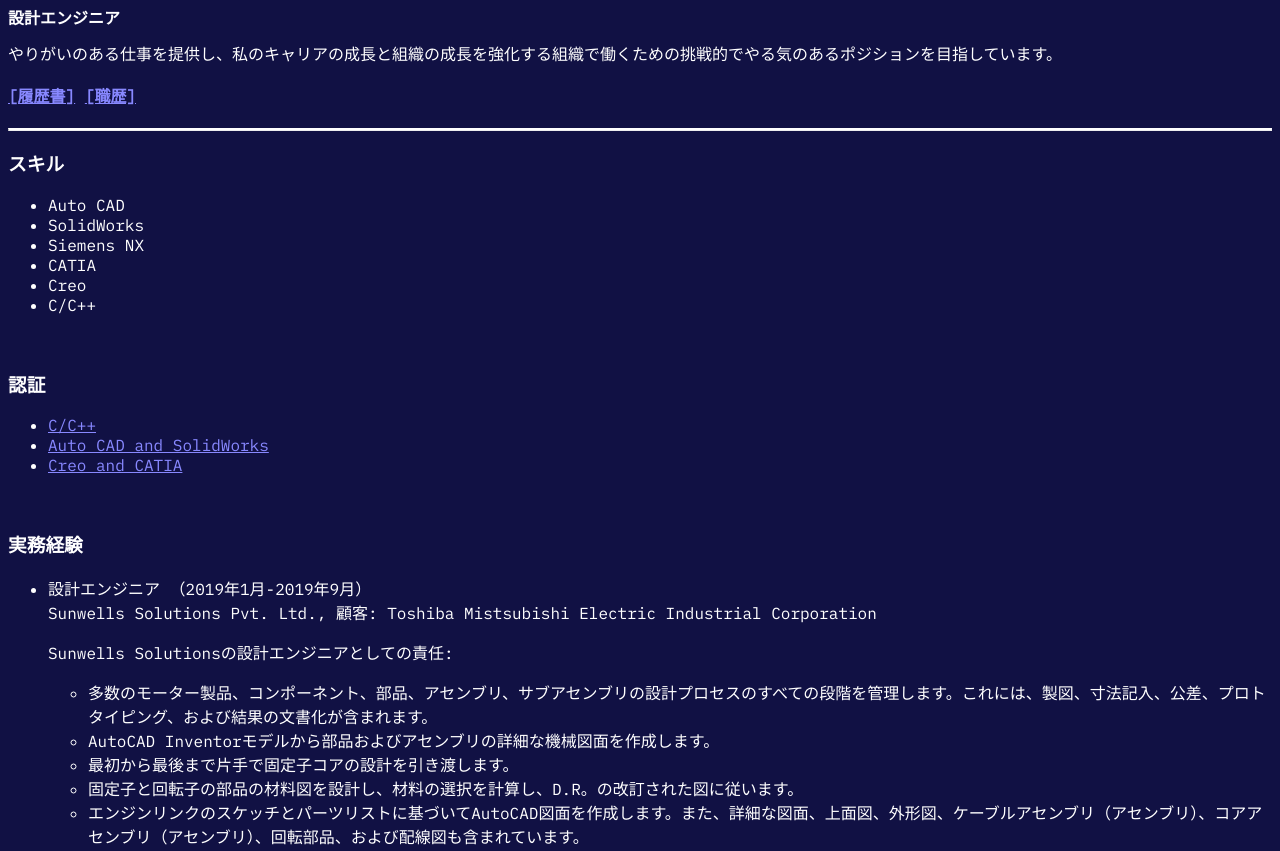
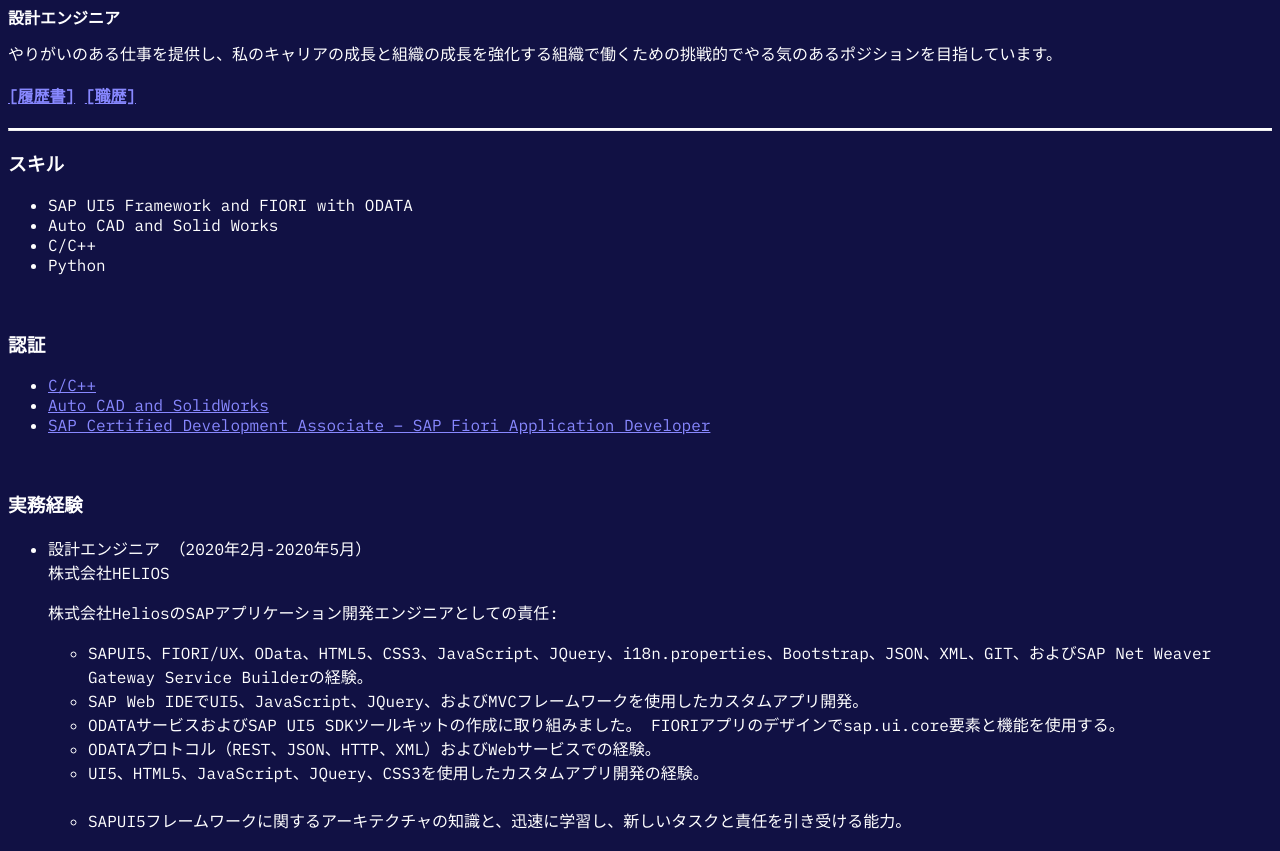
Before and after one commit to VenkateshPonugoti/Portfolio_JP, a plain HTML site: page index.html in a window 1280 px wide. Shown: the part 86-937 px from the top of the page. Drawn offline with Linux system fonts and the light colour scheme.

Commit message:
Update index.html

```diff
--- a/index.html
+++ b/index.html
@@ -19,9 +19,9 @@
 
     <h4>
         <a class="link reduce_height" target="_blank"
-        href="https://drive.google.com/file/d/1Uh2ZkkLaA-6kKtGcOEpn6yAFBBOtunyJ/view?usp=drivesdk">[履歴書]</a>
+        href="https://drive.google.com/drive/u/0/my-drive">[履歴書]</a>
         <a class="link reduce_height" target="_blank"
-        href="https://drive.google.com/file/d/1WFmP3FiB8IQ1_S4SQegCli5zi4e3n51t/view?usp=drivesdk">[職歴]</a>
+        href="https://drive.google.com/drive/u/0/my-drive">[職歴]</a>
     </h4>
 
     <hr class="colored">
@@ -29,12 +29,10 @@
     <div class="section">
         <h3>スキル</h3>
         <ul>
-            <li>Auto CAD</li>
-            <li>SolidWorks</li>
-            <li>Siemens NX</li>
-            <li>CATIA</li>
-            <li>Creo</li>
+            <li>SAP UI5 Framework and FIORI with ODATA</li>
+            <li>Auto CAD and Solid Works</li>
             <li>C/C++</li>
+            <li>Python</li>
         </ul>
         <br>
     </div>
@@ -47,13 +45,27 @@
                 <li><a class="link reduce_height" target="_blank"
                     href="https://drive.google.com/file/d/13f_aRjBlGVlbue8eCcuhUMKL2dZ9zLXN/view?usp=drivesdk">Auto CAD and SolidWorks</a></li>
                 <li><a class="link reduce_height" target="_blank"
-                    href="https://drive.google.com/file/d/1JVYbw7fHp79HcqeecFsgDYogNP43uASa/view?usp=drivesdk">Creo and CATIA</a></li>
+                    href="https://www.youracclaim.com/badges/9157c1d9-5bcc-444f-89b1-626ffa5b6cc3/linked_in">SAP Certified Development Associate – SAP Fiori Application Developer</a></li>
             </ul>
             <br>
         </div>
 
     <div class="section">
         <h3>実務経験</h3>
+                <ul>
+            <li>設計エンジニア （2020年2月-2020年5月）<br /> 株式会社HELIOS</li>
+            <p>株式会社HeliosのSAPアプリケーション開発エンジニアとしての責任:
+                    <ul>
+                            <li>SAPUI5、FIORI/UX、OData、HTML5、CSS3、JavaScript、JQuery、i18n.properties、Bootstrap、JSON、XML、GIT、およびSAP Net Weaver Gateway Service Builderの経験。</li>
+                            <li>SAP Web IDEでUI5、JavaScript、JQuery、およびMVCフレームワークを使用したカスタムアプリ開発。</li>
+                            <li>ODATAサービスおよびSAP UI5 SDKツールキットの作成に取り組みました。 FIORIアプリのデザインでsap.ui.core要素と機能を使用する。</li>
+                            <li>ODATAプロトコル（REST、JSON、HTTP、XML）およびWebサービスでの経験。</li>
+                            <li>UI5、HTML5、JavaScript、JQuery、CSS3を使用したカスタムアプリ開発の経験。</li>
+                        　　<li>SAPUI5フレームワークに関するアーキテクチャの知識と、迅速に学習し、新しいタスクと責任を引き受ける能力。</li>
+</li>
+                    </ul>
+            </p>
+        </ul>
         <ul>
             <li>設計エンジニア （2019年1月-2019年9月）<br /> Sunwells Solutions Pvt. Ltd., 顧客: Toshiba Mistsubishi Electric Industrial Corporation</li>
             <p>Sunwells Solutionsの設計エンジニアとしての責任:
```
